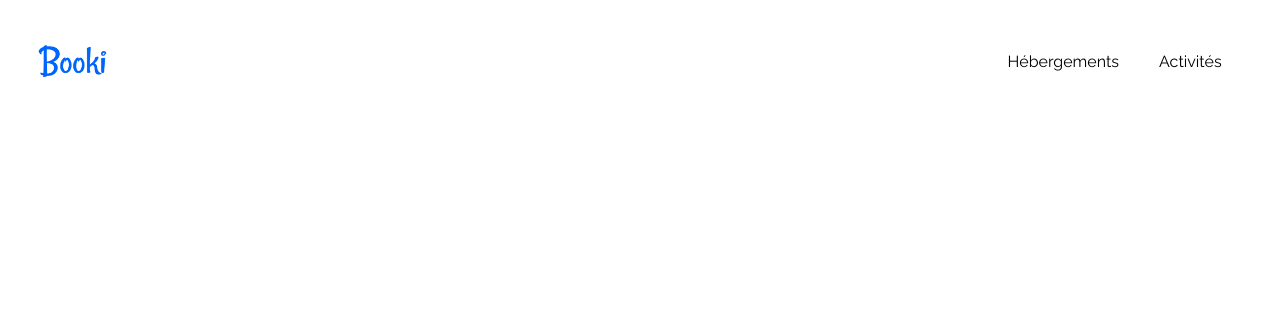
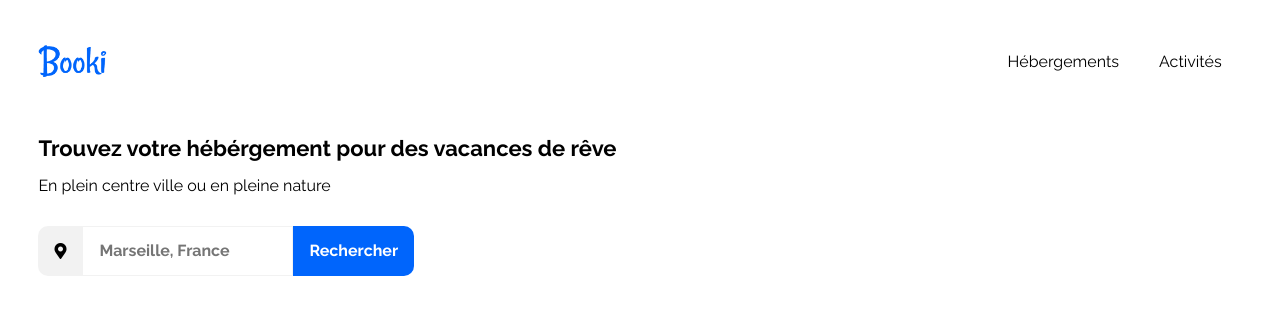
Before and after one commit to Nabil-Y/NabilYassine_2_29012022, a plain HTML site: page index.html in a window 1280 px wide. Drawn offline with Linux system fonts and the light colour scheme.

Commit message:
Add search bar and page title

```diff
--- a/css/style.css
+++ b/css/style.css
@@ -18,6 +18,7 @@
     --primary-color: #0065FC;
     --primary-color-light: #DEEBFF;
     --secondary-color: #F2F2F2;
+    --white: #FFFFFF;
 }
 
 /* 2 - HTML et body */
@@ -54,6 +55,10 @@ nav {
     display: flex;
 }
 
+h1, h2 {
+    font-size: 22px;
+}
+
 /* 4 - Header */
 
 header {
@@ -78,6 +83,47 @@ header a:focus {
 
 /* 5 - Section: Top */
 
+form {
+    display: flex;
+    font-weight: bold;
+    margin: 30px 0;
+}
+
+form input {
+    border: var(--secondary-color) 1px solid;
+    outline: none;
+}
+
+form input[placeholder] {
+    color: inherit;
+    font-weight: inherit;
+    padding-left: 16px;
+}
+
+form button {
+    background: var(--primary-color);
+    color: var(--white);
+    border: none;
+    padding: 16px;
+    border-top-right-radius: 10px;
+    border-bottom-right-radius: 10px;
+    cursor: pointer;
+    font-weight: inherit;
+}
+
+.search-icon {
+    display: flex;
+    justify-content: center;
+    align-items: center;
+    background: var(--secondary-color);
+    border-top-left-radius: 10px;
+    border-bottom-left-radius: 10px;
+    padding: 16px;
+}
+
+.search-button-small {
+    display: none;
+}
 
 /* 6 - Section: Hébérgement */
 
@@ -113,6 +159,14 @@ header a:focus {
         width: 100%;
     }
 
+    section {
+        margin: 16px;
+    }
+
+    h1, h2 {
+        margin: 24px 0;
+    }
+
     /*  Mobile - Header */
 
     header {
@@ -135,4 +189,16 @@ header a:focus {
         color: var(--primary-color);
     }
 
+    /* Mobile - Section: Top */
+
+    .search-button-large {
+        display: none;
+    }
+
+    .search-button-small {
+        display: block;
+        border-radius: 10px;
+        transform: translateX(-10px);
+    }
+
 }
--- a/index.html
+++ b/index.html
@@ -12,6 +12,7 @@
     <title>Booki</title>
 </head>
 <body>
+
     <header>
         <img src="./images/logo/Booki.png" alt="Logo de Booki">
         <nav aria-label="Navigation principale">
@@ -19,5 +20,18 @@
             <a href="#activites">Activités</a>
         </nav>
     </header>
+
+    <section id="top">
+        <div class="CTA">
+            <h1>Trouvez votre hébérgement pour des vacances de rêve</h1>
+            <p>En plein centre ville ou en pleine nature</p>
+        </div>
+        <form action="./">
+            <div class="search-icon"><i class="fas fa-map-marker-alt"></i></div>
+            <input type="search" class="search-bar" placeholder="Marseille, France">
+            <button type="button" class="search-button-large">Rechercher</button>
+            <button type="button" class="search-button-small"><i class="fas fa-search"></i></button>
+        </form>
+    </section>
 </body>
 </html>
```
